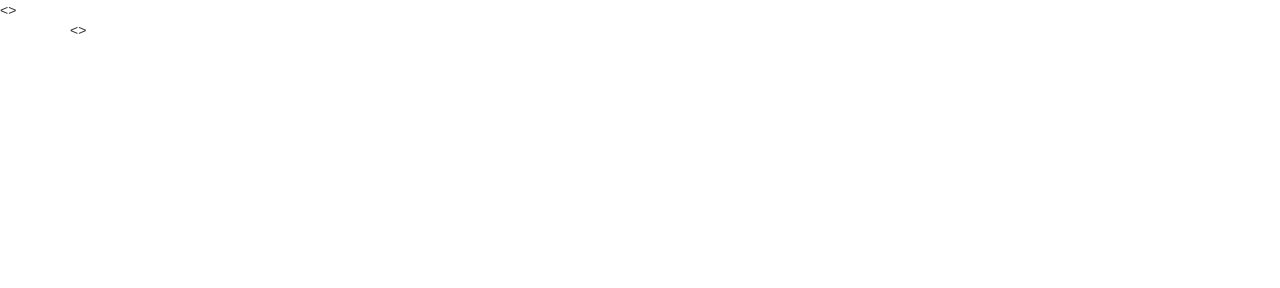
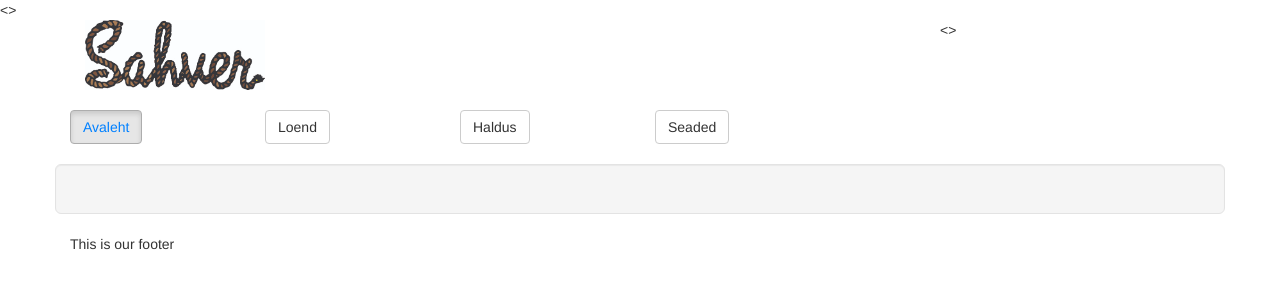
Before and after one commit to PatrickMg/Sahver, a plain HTML site: page index.html in a window 1280 px wide. Drawn offline with nearby package versions, Linux system fonts and the light colour scheme.

Commit message:
Struktuur ja logo
Tegin html struktuuri bootstrapi abil ja visandasin valmis ka rakenduse
logo.

```diff
--- a/index.html
+++ b/index.html
@@ -4,16 +4,59 @@
   <head>
     <title>Sahver</title>
     <meta charset="UTF-8"/>
+    <meta name="viewport" content="width=device-width, initial-scale=1">
     <link rel="stylesheet" type=text/css href="css/bootstrap.css">
+    <script src="https://ajax.googleapis.com/ajax/libs/jquery/1.12.0/jquery.min.js"></script>
 
   </head>
 
 <body>
-
+    </br>
+    <div class="header">
       <div class="container">
+        <div class="col-xs-1">
+          <img class="img" src="images/Sahver.jpg" width="180" height="70">
+        </div>
+        <div class="col-xs-8">
+        </div>
+        <div class="col-xs-3">
           <>
         </div>
-
-
+      </div>
+    </br>
+    </div>
+    <div class="container">
+      <div class="row">
+        <div class="col-xs-1 ">
+          <button type="button" class="btn btn-default active" href="BUUUYA">Avaleht</button>
+        </div>
+        <div class="col-xs-1">
+        </div>
+        <div class="col-xs-1">
+          <button type="button" class="btn btn-default">Loend</button>
+        </div>
+        <div class="col-xs-1">
+        </div>
+        <div class="col-xs-1">
+          <button type="button" class="btn btn-default">Haldus</button>
+        </div>
+        <div class="col-xs-1">
+        </div>
+        <div class="col-xs-1">
+          <button type="button" class="btn btn-default">Seaded</button>
+        </div>
+        <div class="col-xs-5">
+        </div>
+      </div>
+    </div>
+    </br>
+    <div class="container well well-lg">
+    </div>
+    <div class='footer'>
+        <div class='container'>
+          <p>This is our footer</p>
+        </div>
+      </div>
+    <script src="js/bootstrap.js"></script>
   </body>
 </html>
```
Also changed, not shown: css/bootstrap.css, images/Sahver.jpg (added). Lines whose indentation alone changed are shown as unchanged.
